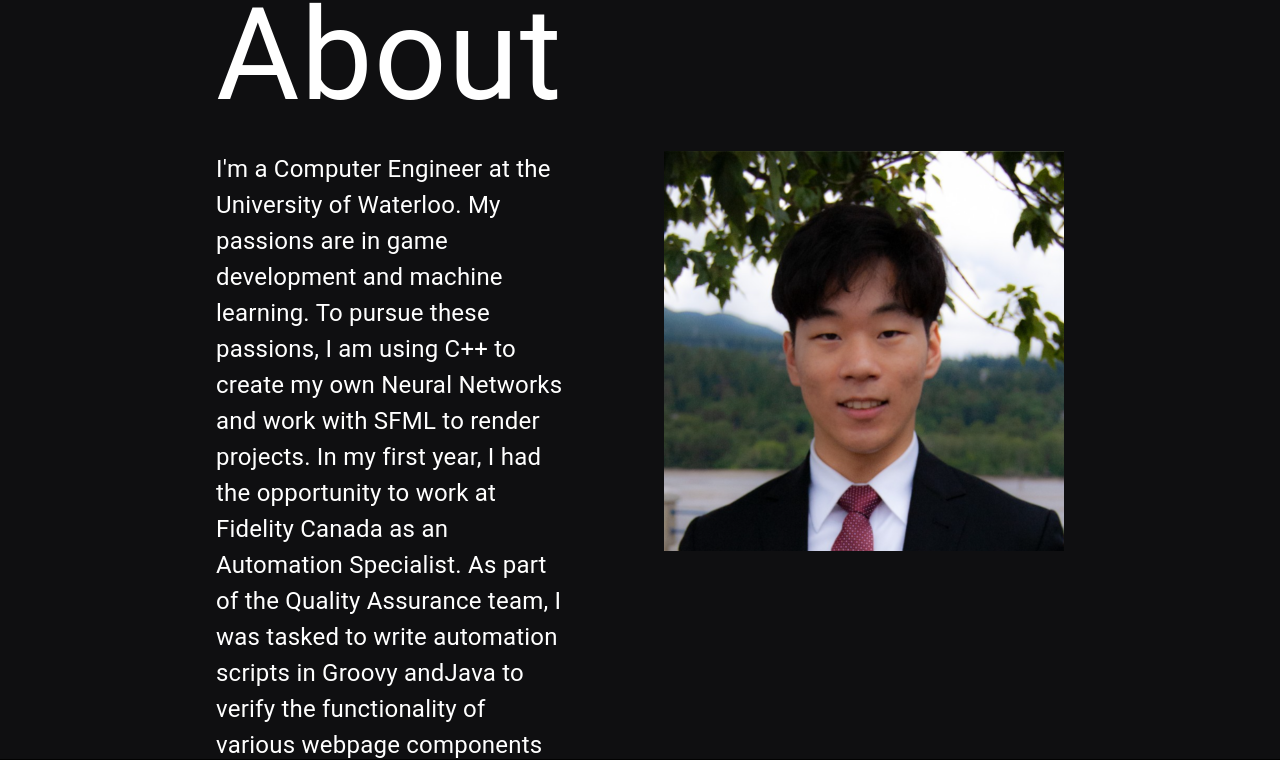
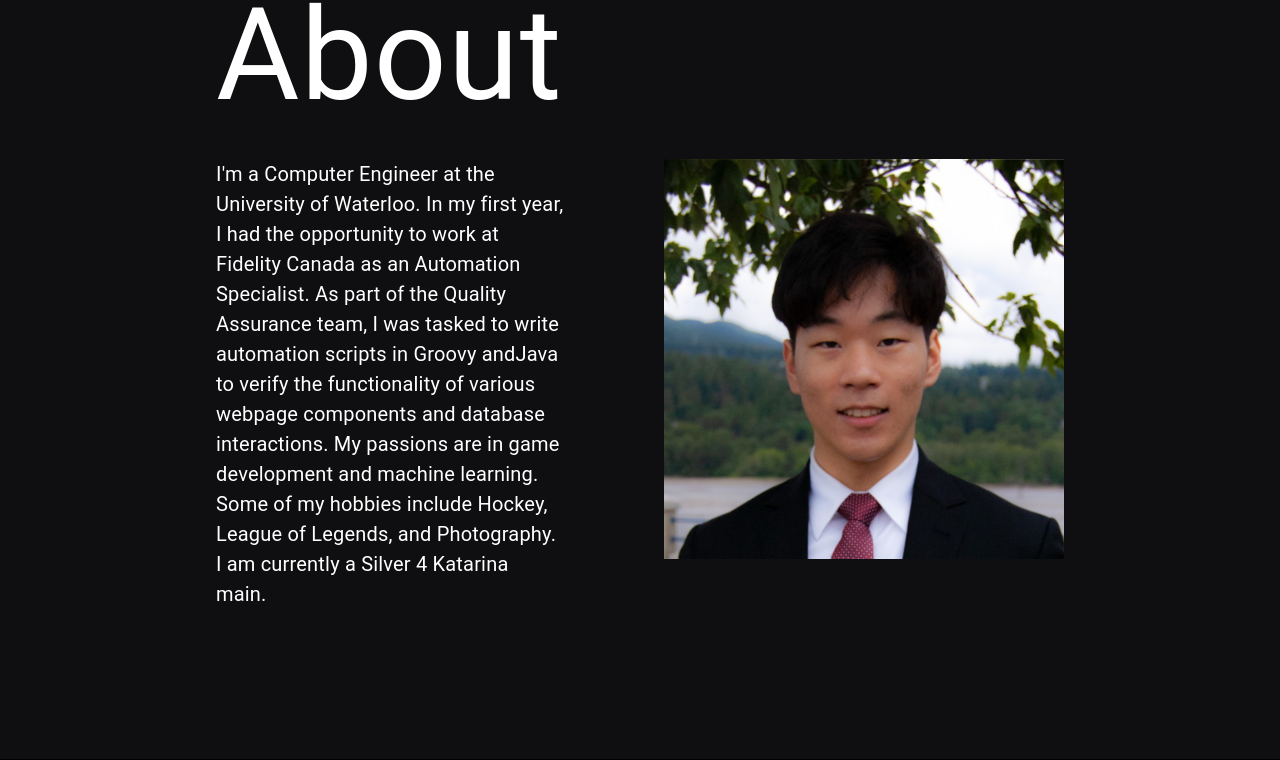
Before and after one commit to Eugenebaek/eugene, a React (Create React App) app: page / in a window 1280 px wide. Shown: the part 841-1601 px from the top of the page. Built offline with nearby package versions, Linux system fonts and the light colour scheme.

Commit message:
about changes

```diff
--- a/src/components/about/about.js
+++ b/src/components/about/about.js
@@ -11,12 +11,11 @@ function About() {
             <Typography variant={'body1'} className={classes.aboutBody}>I'm a Computer Engineer at the University of
                 Waterloo.
 
-                My passions are in game development and machine learning. To pursue these passions, I am using C++ to
-                create my own Neural Networks and work with SFML to render projects.
-
                 In my first year, I had the opportunity to work at Fidelity Canada as an Automation Specialist. As part
                 of the Quality Assurance team, I was tasked to write automation scripts in Groovy andJava to verify the
                 functionality of various webpage components and database interactions.
+
+                My passions are in game development and machine learning.
 
                 Some of my hobbies include Hockey, League of Legends, and Photography. I am currently a Silver 4
                 Katarina main.</Typography>
--- a/src/components/about/styles.js
+++ b/src/components/about/styles.js
@@ -18,7 +18,7 @@ export default makeStyles({
 
     aboutBody: {
         color: '#FFF',
-        fontSize: '1.5rem',
+        fontSize: '20px',
         gridColumnStart: '2',
         gridRowStart: '2',
     },
```
